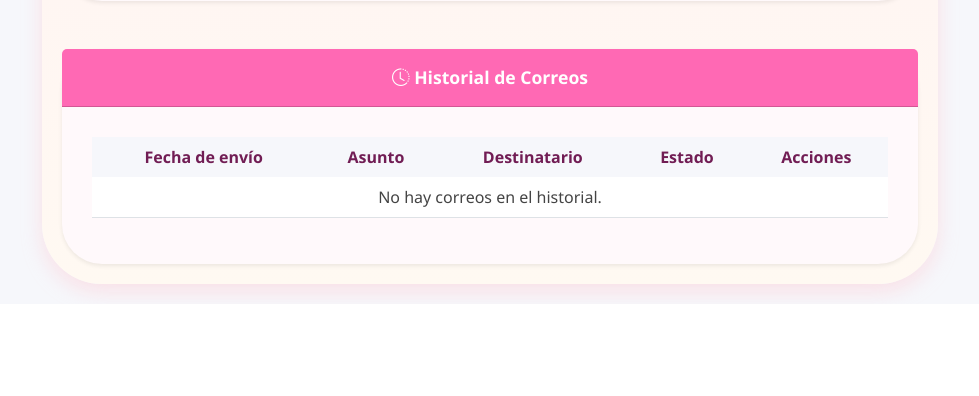
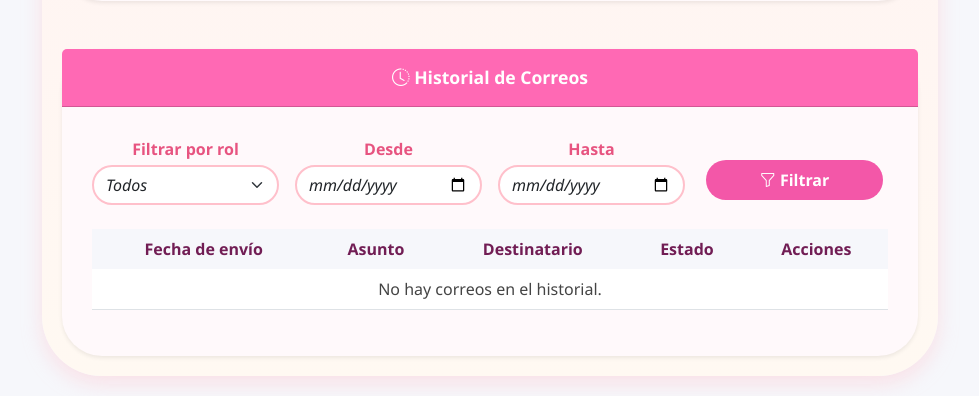
Before and after one commit to estefa009/KAEF_PYTH, a Django app: page /correos_admin/ in a window 1280 px wide. Shown: the part 887-1283 px from the top of the page, without its empty margins (150-1129 px from the left). Before the commit the page ends 1189 px from the top, so only its background shows below. Run offline with Django 5.2, Linux system fonts and the light colour scheme; the visitor is signed in with stand-in values (Sample User, id 1); data comes from the database, SQL or seed files in the repository; data that the repository does not hold is empty.

Commit message:
alerta vencimiento de entradas

```diff
--- a/sdnts/forms.py
+++ b/sdnts/forms.py
@@ -330,13 +330,12 @@ from .models import Insumo
 class InsumoForm(forms.ModelForm):
     class Meta:
         model = Insumo
-        fields = ['cod_categoria', 'nomb_insumo', 'cnt_insumo', 'unidad_medida','fecha_vencimiento']
+        fields = ['cod_categoria', 'nomb_insumo', 'cnt_insumo', 'unidad_medida']
         widgets = {
             'cod_categoria': forms.Select(attrs={'class': 'form-control'}),
             'nomb_insumo': forms.TextInput(attrs={'class': 'form-control', 'placeholder': 'Nombre del insumo'}),
             'cnt_insumo': forms.NumberInput(attrs={'class': 'form-control', 'placeholder': 'Cantidad'}),
             'unidad_medida': forms.TextInput(attrs={'class': 'form-control', 'placeholder': 'Unidad de medida'}),
-            'fecha_vencimiento': forms.DateInput(attrs={'type': 'date', 'class': 'form-control'}),
         }
 from django import forms
 from .models import Salida
--- a/sdnts/models.py
+++ b/sdnts/models.py
@@ -177,7 +177,6 @@ class Insumo(models.Model):
     nomb_insumo = models.CharField('nombre', max_length=50)
     cnt_insumo = models.IntegerField('cantidad', default=0)
     unidad_medida = models.CharField('unidad de medida', max_length=10)
-    fecha_vencimiento = models.DateField('fecha de vencimiento', default=timezone.now)
 
 
     class Meta:
@@ -206,6 +205,8 @@ class Entrada(models.Model):
     precio_entrada = models.DecimalField('precio', max_digits=10, decimal_places=2)
     fecha_hora_entrada = models.DateTimeField('fecha de entrada', auto_now_add=True)
     fecha_caducidad = models.DateField('fecha de caducidad')
+    estado = models.CharField(max_length=10, default='ACTIVO')  # ACTIVO o VENCIDO
+
     class Meta:
         verbose_name = 'Entrada de Insumo'
         verbose_name_plural = 'Entradas de Insumos'
--- a/sdnts/templates/admin/correos/correos_admin.html
+++ b/sdnts/templates/admin/correos/correos_admin.html
@@ -204,6 +204,29 @@
             <i class="bi bi-clock-history"></i> Historial de Correos
         </div>
         <div class="card-body">
+            <!-- Filtros de historial -->
+            <form method="get" class="row g-3 mb-4">
+                <div class="col-md-3">
+                    <label for="filtro_rol" class="form-label mb-1">Filtrar por rol</label>
+                    <select name="rol" id="filtro_rol" class="form-select">
+                        <option value="">Todos</option>
+                        <option value="CLIENTE" {% if request.GET.rol == "CLIENTE" %}selected{% endif %}>Clientes</option>
+                        <option value="DOMI" {% if request.GET.rol == "DOMI" %}selected{% endif %}>Domiciliarios</option>
+                        <option value="ADMIN" {% if request.GET.rol == "ADMIN" %}selected{% endif %}>Administradores</option>
+                    </select>
+                </div>
+                <div class="col-md-3">
+                    <label for="fecha_desde" class="form-label mb-1">Desde</label>
+                    <input type="date" class="form-control" id="fecha_desde" name="desde" value="{{ request.GET.desde }}">
+                </div>
+                <div class="col-md-3">
+                    <label for="fecha_hasta" class="form-label mb-1">Hasta</label>
+                    <input type="date" class="form-control" id="fecha_hasta" name="hasta" value="{{ request.GET.hasta }}">
+                </div>
+                <div class="col-md-3 d-flex align-items-end">
+                    <button type="submit" class="btn btn-rosa w-100"><i class="bi bi-funnel"></i> Filtrar</button>
+                </div>
+            </form>
             <div class="table-responsive">
                 <table class="table table-hover text-center align-middle">
                     <thead>
@@ -240,6 +263,38 @@
                     </tbody>
                 </table>
             </div>
+            <!-- PAGINACIÓN -->
+            {% if historial_correos.has_other_pages %}
+            <nav aria-label="Paginación de correos">
+                <ul class="pagination justify-content-center" style="--bs-pagination-active-bg: #ff80a4; --bs-pagination-active-border-color: #ff80a4; --bs-pagination-color: #fff; --bs-pagination-hover-bg: #ffb6c1; --bs-pagination-hover-border-color: #ffb6c1; --bs-pagination-focus-box-shadow: 0 0 0 0.25rem rgba(255,128,164,.25); --bs-pagination-border-radius: 16px;">
+                    {% if historial_correos.has_previous %}
+                        <li class="page-item">
+                            <a class="page-link" style="color:#ff80a4; border-radius: 16px;" href="?page={{ historial_correos.previous_page_number }}{% if request.GET.rol %}&rol={{ request.GET.rol }}{% endif %}{% if request.GET.desde %}&desde={{ request.GET.desde }}{% endif %}{% if request.GET.hasta %}&hasta={{ request.GET.hasta }}{% endif %}">Anterior</a>
+                        </li>
+                    {% else %}
+                        <li class="page-item disabled"><span class="page-link" style="color:#aaa; border-radius: 16px;">Anterior</span></li>
+                    {% endif %}
+                    {% for num in historial_correos.paginator.page_range %}
+                        {% if historial_correos.number == num %}
+                            <li class="page-item active">
+                                <span class="page-link" style="background:#ff80a4; border-color:#ff80a4; color:#fff; border-radius: 16px;">{{ num }}</span>
+                            </li>
+                        {% elif num > historial_correos.number|add:'-3' and num < historial_correos.number|add:'3' %}
+                            <li class="page-item">
+                                <a class="page-link" style="color:#ff80a4; border-radius: 16px;" href="?page={{ num }}{% if request.GET.rol %}&rol={{ request.GET.rol }}{% endif %}{% if request.GET.desde %}&desde={{ request.GET.desde }}{% endif %}{% if request.GET.hasta %}&hasta={{ request.GET.hasta }}{% endif %}">{{ num }}</a>
+                            </li>
+                        {% endif %}
+                    {% endfor %}
+                    {% if historial_correos.has_next %}
+                        <li class="page-item">
+                            <a class="page-link" style="color:#ff80a4; border-radius: 16px;" href="?page={{ historial_correos.next_page_number }}{% if request.GET.rol %}&rol={{ request.GET.rol }}{% endif %}{% if request.GET.desde %}&desde={{ request.GET.desde }}{% endif %}{% if request.GET.hasta %}&hasta={{ request.GET.hasta }}{% endif %}">Siguiente</a>
+                        </li>
+                    {% else %}
+                        <li class="page-item disabled"><span class="page-link" style="color:#aaa; border-radius: 16px;">Siguiente</span></li>
+                    {% endif %}
+                </ul>
+            </nav>
+            {% endif %}
         </div>
     </div>
 </div>
--- a/sdnts/templates/admin/insumos/agregar_insumo.html
+++ b/sdnts/templates/admin/insumos/agregar_insumo.html
@@ -122,10 +122,6 @@
       <label for="unidad_medida" class="form-label">Unidad de Medida</label>
       {{ form.unidad_medida }}
     </div>
-      <div class="mb-3">
-      <label for="unidad_medida" class="form-label">Fecha de Vencimiento</label>
-      {{ form.fecha_vencimiento }}
-    </div>
     <div class="d-flex justify-content-between">
       <a href="{% url 'insumos_admin' %}" class="btn btn-secondary"><i class="bi bi-x-circle"></i> Cancelar</a>
       <button type="submit" class="btn btn-success"><i class="bi bi-check-circle"></i> Guardar</button>
--- a/sdnts/views.py
+++ b/sdnts/views.py
@@ -137,11 +137,12 @@ def agregar_usuario(request):
         form = UsuarioForm(request.POST)  # Este formulario SÍ tiene campo 'rol'
         if form.is_valid():
             usuario = form.save()
+            # Envía correo de bienvenida al crear usuario desde el admin
             enviar_correo_bienvenida_admin(usuario)
             messages.success(request, "Usuario agregado exitosamente.")
             return redirect('dashboard_admin')
         else:
-         messages.error(request, 'Corrige los errores en el formulario.')
+            messages.error(request, 'Corrige los errores en el formulario.')
     else:
         form = UsuarioForm()
     return render(request, 'usuario/agregar_usuario.html', {'form': form})
@@ -324,18 +325,18 @@ def editar_perfil(request):
 @login_required
 def agregar_usuario(request):
     if request.method == 'POST':
-        form = UsuarioForm(request.POST)
+        form = UsuarioForm(request.POST)  # Este formulario SÍ tiene campo 'rol'
         if form.is_valid():
-            usuario = form.save(commit=False)
-            usuario.set_password(form.cleaned_data['password1'])
-            usuario.save()
-            messages.success(request, 'Usuario agregado exitosamente.')
+            usuario = form.save()
+            # Envía correo de bienvenida al crear usuario desde el admin
+            enviar_correo_bienvenida_admin(usuario)
+            messages.success(request, "Usuario agregado exitosamente.")
             return redirect('dashboard_admin')
         else:
             messages.error(request, 'Corrige los errores en el formulario.')
     else:
         form = UsuarioForm()
-    return render(request, 'usuarios/agregar_usuario.html', {'form': form})
+    return render(request, 'usuario/agregar_usuario.html', {'form': form})
 
 @login_required
 def agregar_al_carrito(request):
@@ -811,18 +812,54 @@ def editar_usuario(request, cod_usuario):
 @login_required
 def agregar_usuario(request):
     if request.method == 'POST':
-        form = UsuarioForm(request.POST)
+        form = UsuarioForm(request.POST)  # Este formulario SÍ tiene campo 'rol'
         if form.is_valid():
-            form.save()
+            usuario = form.save()
+            # Envía correo de bienvenida al crear usuario desde el admin
+            enviar_correo_bienvenida_admin(usuario)
             messages.success(request, "Usuario agregado exitosamente.")
-            return redirect('dashboard_admin')  # Redirige al dashboard admin
+            return redirect('dashboard_admin')
+        else:
+            messages.error(request, 'Corrige los errores en el formulario.')
     else:
         form = UsuarioForm()
-
     return render(request, 'usuario/agregar_usuario.html', {'form': form})
 
+
+
+def archivar_entradas_vencidas():
+    hoy = date.today()
+    entradas_vencidas = Entrada.objects.filter(fecha_caducidad__lte=hoy, estado='ACTIVO')
+    print(f"🔎 Entradas encontradas: {entradas_vencidas.count()}")
+
+    for entrada in entradas_vencidas:
+        print(f"➡ Archivando entrada #{entrada.cod_entrada}")
+        insumo = entrada.cod_insumo
+        insumo.cnt_insumo -= entrada.cnt_entrada
+        if insumo.cnt_insumo < 0:
+            insumo.cnt_insumo = 0
+        insumo.save()
+
+        entrada.estado = 'VENCIDO'
+        entrada.save()
+
+
+from datetime import date, timedelta
+from django.core.mail import send_mail
+from django.contrib import messages
+from collections import OrderedDict
+import calendar
+from datetime import date, timedelta
+from django.utils import timezone
+from django.db.models import Count
+from datetime import date, timedelta
+from django.core.mail import send_mail
+from django.contrib import messages
+from django.conf import settings
+
 @login_required
 def dashboard_admin(request):
+    archivar_entradas_vencidas()  # 👈 Esto es lo que hace el cambio de estado
     # Conteos principales
     total_usuarios = Usuario.objects.count()
     total_clientes = Usuario.objects.filter(rol='CLIENTE').count()
@@ -836,15 +873,11 @@ def dashboard_admin(request):
     rol = request.GET.get('rol')
     page = request.GET.get('page', 1)
     usuarios_qs = Usuario.objects.filter(rol=rol) if rol else Usuario.objects.all()
-    paginator = Paginator(usuarios_qs.order_by('cod_usuario'), 10)  # 10 usuarios por página
+    paginator = Paginator(usuarios_qs.order_by('cod_usuario'), 10)
     usuarios = paginator.get_page(page)
-    rol_actual = rol  # para mantener el filtro en la paginación
-
-    # Gráfica: Ventas por mes (últimos 6 meses, por monto)
-    from collections import OrderedDict
-    import calendar
-    from django.utils import timezone
-
+    rol_actual = rol
+
+    # Gráfica: Ventas por mes (últimos 6 meses)
     hoy = timezone.now()
     meses = []
     for i in range(5, -1, -1):
@@ -854,21 +887,24 @@ def dashboard_admin(request):
             y -= 1
             m += 12
         meses.append((y, m))
+
     ventas_mensuales = OrderedDict()
     for y, m in meses:
         label = f"{calendar.month_abbr[m]} {y}"
         ventas_mensuales[label] = 0
+
     ventas_qs = Venta.objects.filter(fecha_hora__gte=hoy.replace(day=1) - timezone.timedelta(days=180))
     for v in ventas_qs:
         label = f"{calendar.month_abbr[v.fecha_hora.month]} {v.fecha_hora.year}"
         if label in ventas_mensuales:
             ventas_mensuales[label] += float(v.total)
+
     ventas_mensuales_data = {
         "labels": list(ventas_mensuales.keys()),
         "data": list(ventas_mensuales.values())
     }
 
-    # Gráfica: Ventas por producto (cantidad vendida)
+    # Gráfica: Ventas por producto
     ventas_por_producto = (
         DetalleVenta.objects.values('cod_producto__nomb_pro')
         .annotate(total=Sum('cantidad'))
@@ -879,8 +915,7 @@ def dashboard_admin(request):
         "data": [v['total'] for v in ventas_por_producto]
     }
 
-    # Gráfica: Clientes con más compras (top 7)
-    from django.db.models import Count
+    # Gráfica: Clientes top
     clientes_top_qs = (
         Venta.objects.values('cod_cliente__cod_usua__nom_usua', 'cod_cliente__cod_usua__apell_usua')
         .annotate(compras=Count('cod_venta'))
@@ -895,32 +930,51 @@ def dashboard_admin(request):
         "data": [c['compras'] for c in clientes_top_qs]
     }
 
-    # Agrega esto para obtener las nuevas ventas (por ejemplo, ventas pendientes)
+    # Ventas pendientes
     nuevas_ventas = Venta.objects.filter(estado='PENDIENTE').order_by('-fecha_hora')[:5]
 
-    # Alerta por insumos próximos a vencer
-    hoy_date = timezone.now().date()
+    # ALERTAS de entradas por caducar
     dias_alerta = 7
-    insumos_por_vencer = Insumo.objects.filter(fecha_vencimiento__lte=hoy_date + timedelta(days=dias_alerta))
-
-    # Enviar correo si hay insumos por vencer (solo una vez por sesión)
-    if insumos_por_vencer.exists() and not request.session.get('correo_insumos_vencer_enviado'):
-        lista = "\n".join([f"- {i.nomb_insumo} (vence el {i.fecha_vencimiento})" for i in insumos_por_vencer])
+    hoy_fecha = date.today()
+    entradas_por_vencer = Entrada.objects.filter(
+    fecha_caducidad__lte=hoy_fecha + timedelta(days=dias_alerta),
+    estado='ACTIVO'  # 🔍 Solo entradas activas
+).select_related('cod_insumo')
+
+
+    alertas_entradas = []
+    for entrada in entradas_por_vencer:
+        alerta = f"⚠ Entrada de <strong>{entrada.cod_insumo.nomb_insumo}</strong> ({entrada.cnt_entrada} {entrada.cod_insumo.unidad_medida}) vence el {entrada.fecha_caducidad}"
+        alertas_entradas.append(alerta)
+
+    # Enviar correo si hay entradas por vencer y no se ha enviado en esta sesión
+    if entradas_por_vencer.exists() and not request.session.get('correo_entradas_vencer_enviado'):
+        lista = "\n".join([
+            f"- {e.cod_insumo.nomb_insumo} ({e.cnt_entrada} {e.cod_insumo.unidad_medida}) vence el {e.fecha_caducidad}"
+            for e in entradas_por_vencer
+        ])
+
+        user_email = getattr(request.user, 'email', None)
+        correos_destino = ['stefasdonuts@gmail.com']
+        if user_email:
+            correos_destino.append(user_email)
+
         try:
             send_mail(
-                '⚠ Alerta de Insumos por Vencer - KAEF',
-                f'Los siguientes insumos están por vencer en los próximos {dias_alerta} días:\n\n{lista}',
-                settings.DEFAULT_FROM_EMAIL,  # Usa el correo configurado en settings.py
-                ['tucorreo@ejemplo.com'],     # Cambia esto por tu correo real
-                fail_silently=False           # Para ver errores si los hay
+                '⚠ Alerta: Entradas próximas a vencer - KAEF',
+                f'Las siguientes entradas vencerán en los próximos {dias_alerta} días:\n\n{lista}',
+                settings.DEFAULT_FROM_EMAIL,
+                correos_destino,
+                fail_silently=False
             )
-            request.session['correo_insumos_vencer_enviado'] = True
+            request.session['correo_entradas_vencer_enviado'] = True
+            print("✅ Correo de alerta enviado a:", correos_destino)
         except Exception as e:
-            messages.warning(request, f'No se pudo enviar el correo de alerta: {e}')
+            messages.warning(request, f'⚠ No se pudo enviar el correo de alerta: {e}')
 
     return render(request, 'admin/dashboard_admin.html', {
         'nuevas_ventas': nuevas_ventas,
-        'insumos_por_vencer': insumos_por_vencer,
+        'alertas_entradas': alertas_entradas,
         'total_usuarios': total_usuarios,
         'total_clientes': total_clientes,
         'total_domis': total_domis,
@@ -1553,8 +1607,17 @@ from .forms import EntradaForm
 
 @login_required
 def entradas_admin(request):
+    archivar_entradas_vencidas()  # 👈 se asegura de que actualice al cargar esta vista
+
     entradas = Entrada.objects.all().order_by('-fecha_hora_entrada')
-    return render(request, 'admin/entradas/entradas_admin.html', {'entradas': entradas})
+    meses_lista = [
+        ("01", "Enero"), ("02", "Febrero"), ("03", "Marzo"), ("04", "Abril"),
+        ("05", "Mayo"), ("06", "Junio"), ("07", "Julio"), ("08", "Agosto"),
+        ("09", "Septiembre"), ("10", "Octubre"), ("11", "Noviembre"), ("12", "Diciembre")
+    ]
+    return render(request, 'admin/entradas/entradas_admin.html',{
+        'entradas': entradas,
+        'meses_lista': meses_lista,})
 
 
 # Agregar entrada
@@ -1698,7 +1761,26 @@ from .models import Correo
 
 @login_required
 def correos_admin(request):
-    historial_correos = Correo.objects.all().order_by('-fecha_envio')
+    historial = Correo.objects.all().order_by('-fecha_envio')
+    rol = request.GET.get('rol')
+    desde = request.GET.get('desde')
+    hasta = request.GET.get('hasta')
+
+    if rol:
+        if rol == "CLIENTE":
+            historial = historial.filter(destinatario__in=Cliente.objects.values_list('cod_usua__email', flat=True))
+        elif rol == "DOMI":
+            historial = historial.filter(destinatario__in=Domiciliario.objects.values_list('cod_usua__email', flat=True))
+        elif rol == "ADMIN":
+            historial = historial.filter(destinatario__in=Administrador.objects.values_list('cod_usua__email', flat=True))
+    if desde:
+        historial = historial.filter(fecha_envio__date__gte=desde)
+    if hasta:
+        historial = historial.filter(fecha_envio__date__lte=hasta)
+
+    paginator = Paginator(historial, 10)  # 10 correos por página
+    page = request.GET.get('page')
+    historial_correos = paginator.get_page(page)
     return render(request, 'admin/correos/correos_admin.html', {
         'historial_correos': historial_correos
     })
@@ -1845,21 +1927,15 @@ def insumos_admin(request):
     from .models import Insumo
     insumos = Insumo.objects.select_related('cod_categoria').all()
 
-    mes_filtro = request.GET.get("mes")
-    if mes_filtro:
-        insumos = insumos.filter(
-            fecha_vencimiento__month=int(mes_filtro)
-        )
-
-    meses_lista = [
-        ("01", "Enero"), ("02", "Febrero"), ("03", "Marzo"), ("04", "Abril"),
-        ("05", "Mayo"), ("06", "Junio"), ("07", "Julio"), ("08", "Agosto"),
-        ("09", "Septiembre"), ("10", "Octubre"), ("11", "Noviembre"), ("12", "Diciembre")
-    ]
+    # Elimina el filtro por mes de vencimiento, ya que no existe ese campo
+    # mes_filtro = request.GET.get("mes")
+    # if mes_filtro:
+    #     insumos = insumos.filter(
+    #         fecha_vencimiento__month=int(mes_filtro)
+    #     )
 
     return render(request, 'admin/insumos/insumos_admin.html', {
         'insumos': insumos,
-        'meses_lista': meses_lista,
     })
 
 
@@ -2407,7 +2483,7 @@ def reporte_produccion(request):
     grafico_base64 = base64.b64encode(buf.read()).decode('utf-8')
     buf.close()
     plt.close()
-    context = {'producciones': producciones, 'grafico_base64': grafico_base64}
+    context = {'producciones': produccion, 'grafico_base64': grafico_base64}
     html_string = render_to_string('reportes/reporte_produccion.html', context)
     pdf_file = HTML(string=html_string).write_pdf()
     response = HttpResponse(pdf_file, content_type='application/pdf')
```
Also changed, not shown: sdnts/templates/admin/dashboard_admin.html (+10 -8 lines), sdnts/templates/admin/entradas/entradas_admin.html (+23 -3 lines), sdnts/templates/admin/insumos/insumos_admin.html (+0 -23 lines), sdnts/migrations/0004_remove_insumo_fecha_vencimiento.py (added), sdnts/migrations/0005_entrada_estado.py (added).
